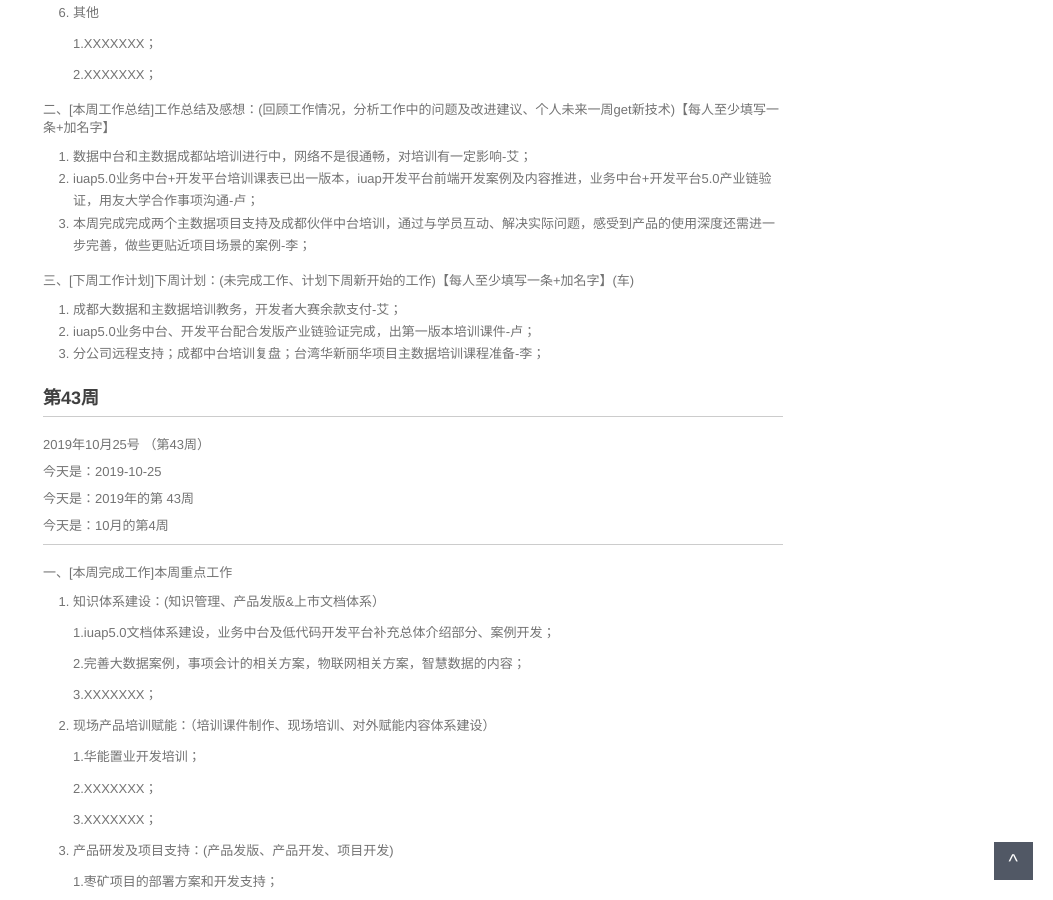
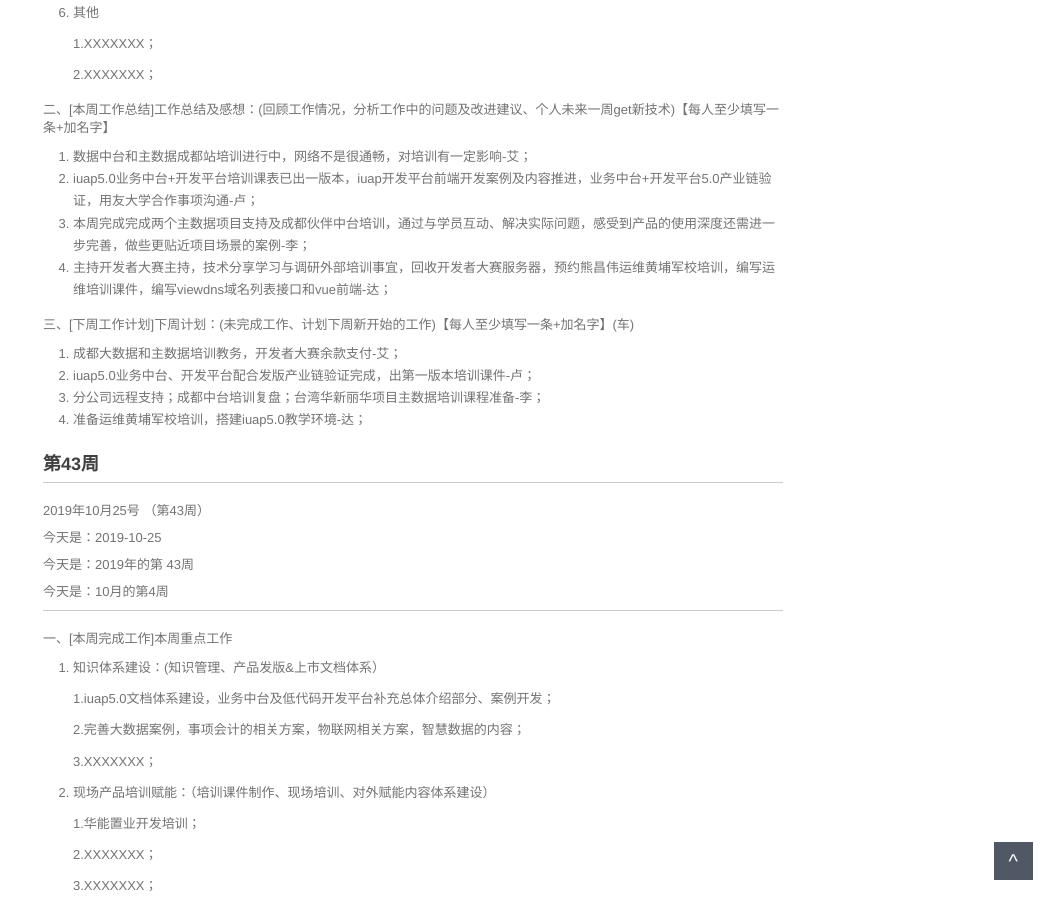
Before and after one commit to walllFlower/blog, a Jekyll site: the page built from _posts/2018-07-17-day_report_cxz.md, in a window 1280 px wide and 900 px high, scrolled down 1156 px. Shown: the whole window, without its empty margins (227-1280 px from the left). Built offline with Jekyll 4.4.1, drawn with Linux system fonts in a browser that asks for light colours; comment, search, counter and statistics services are not loaded.

Commit message:
李寅达

```diff
--- a/_posts/2018-07-17-day_report_cxz.md
+++ b/_posts/2018-07-17-day_report_cxz.md
@@ -76,12 +76,15 @@ categories: 技术运营工作周报
 1. 数据中台和主数据成都站培训进行中，网络不是很通畅，对培训有一定影响-艾；
 2. iuap5.0业务中台+开发平台培训课表已出一版本，iuap开发平台前端开发案例及内容推进，业务中台+开发平台5.0产业链验证，用友大学合作事项沟通-卢；
 3. 本周完成完成两个主数据项目支持及成都伙伴中台培训，通过与学员互动、解决实际问题，感受到产品的使用深度还需进一步完善，做些更贴近项目场景的案例-李；
+4. 主持开发者大赛主持，技术分享学习与调研外部培训事宜，回收开发者大赛服务器，预约熊昌伟运维黄埔军校培训，编写运维培训课件，编写viewdns域名列表接口和vue前端-达；
 
 三、[下周工作计划]下周计划：(未完成工作、计划下周新开始的工作)【每人至少填写一条+加名字】(车)
 
 1. 成都大数据和主数据培训教务，开发者大赛余款支付-艾；
 2. iuap5.0业务中台、开发平台配合发版产业链验证完成，出第一版本培训课件-卢；
 3. 分公司远程支持；成都中台培训复盘；台湾华新丽华项目主数据培训课程准备-李；
+4. 准备运维黄埔军校培训，搭建iuap5.0教学环境-达；
+
 
 
 
```
